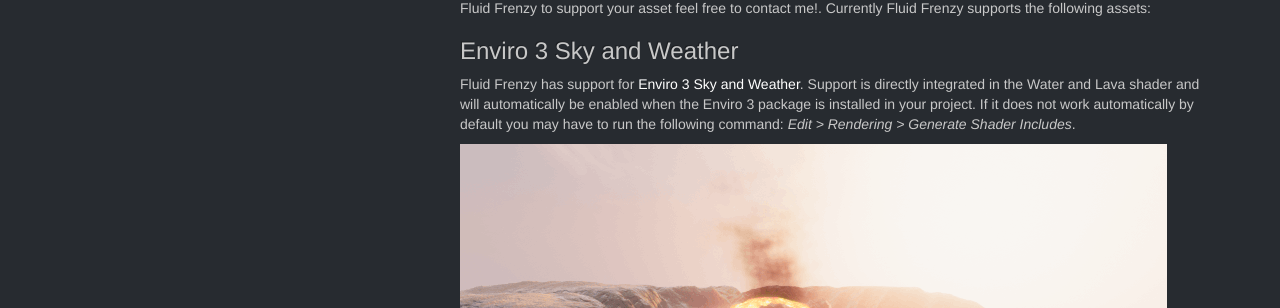
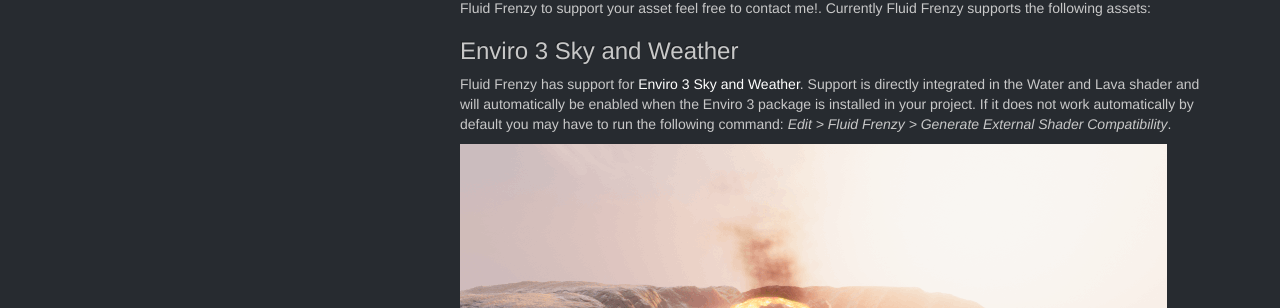
Before and after one commit to FrenzyByte/fluidfrenzy, a Jekyll site: the page built from _docs/third-party-support.md, in a window 1280 px wide and 1033 px high. Shown: the part 289-597 px from the top of the window. Built offline with Jekyll 4.4.1, drawn with Linux system fonts in a browser that asks for light colours.

Commit message:
Correct external header generation menu item.

```diff
--- a/_docs/third-party-support.md
+++ b/_docs/third-party-support.md
@@ -17,7 +17,7 @@ Currently Fluid Frenzy supports the following assets:
 
 Fluid Frenzy has support for [Enviro 3 Sky and Weather](https://assetstore.unity.com/packages/tools/particles-effects/enviro-3-sky-and-weather-236601).
 Support is directly integrated in the Water and Lava shader and will automatically be enabled when the Enviro 3 package is installed in your project.
-If it does not work automatically by default you may have to run the following command: *Edit > Rendering > Generate Shader Includes*.
+If it does not work automatically by default you may have to run the following command: *Edit > Fluid Frenzy > Generate External Shader Compatibility*.
 
 ![alt text](../../assets/images/thirdparty_enviro3.png)
 
```
